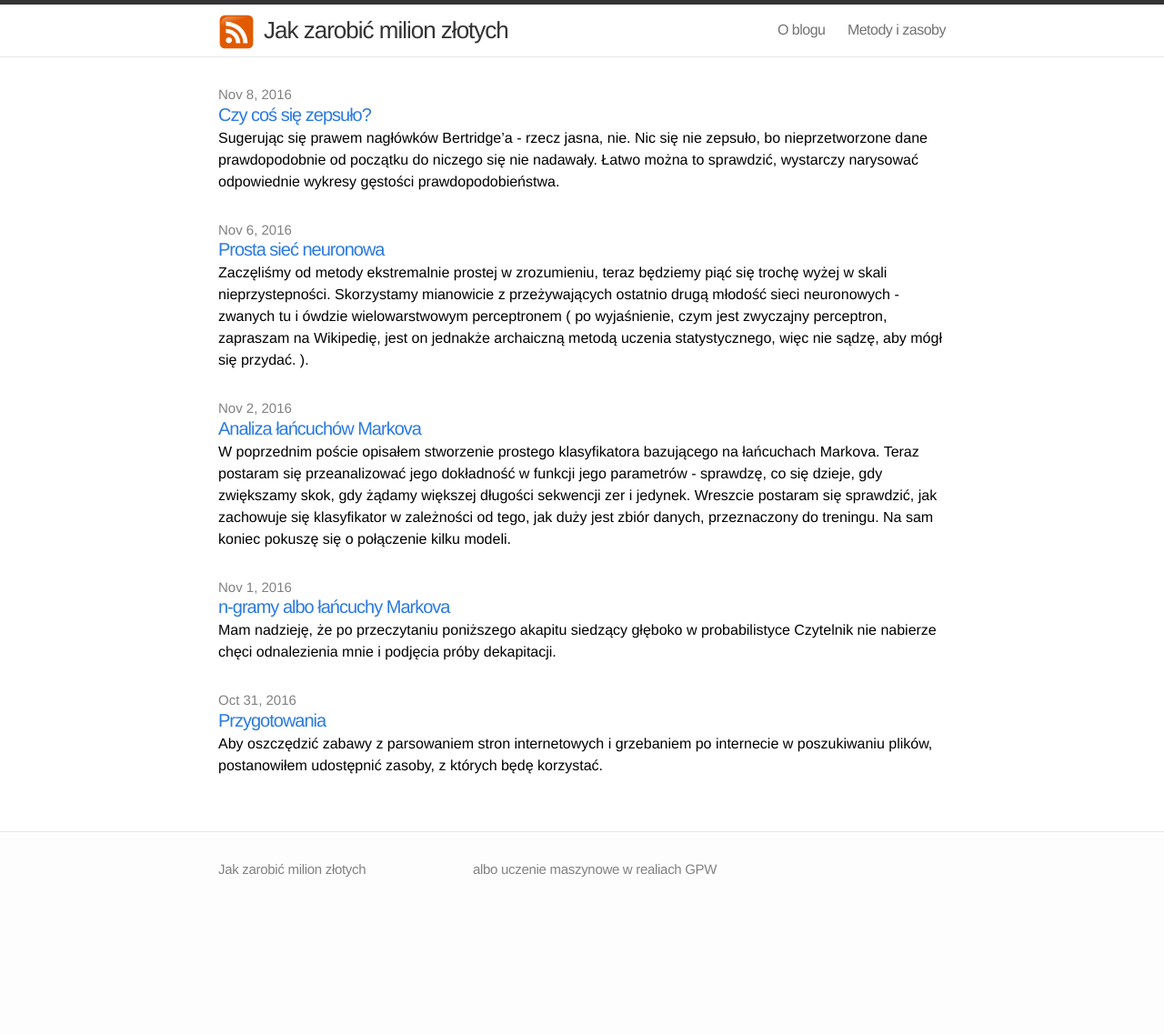
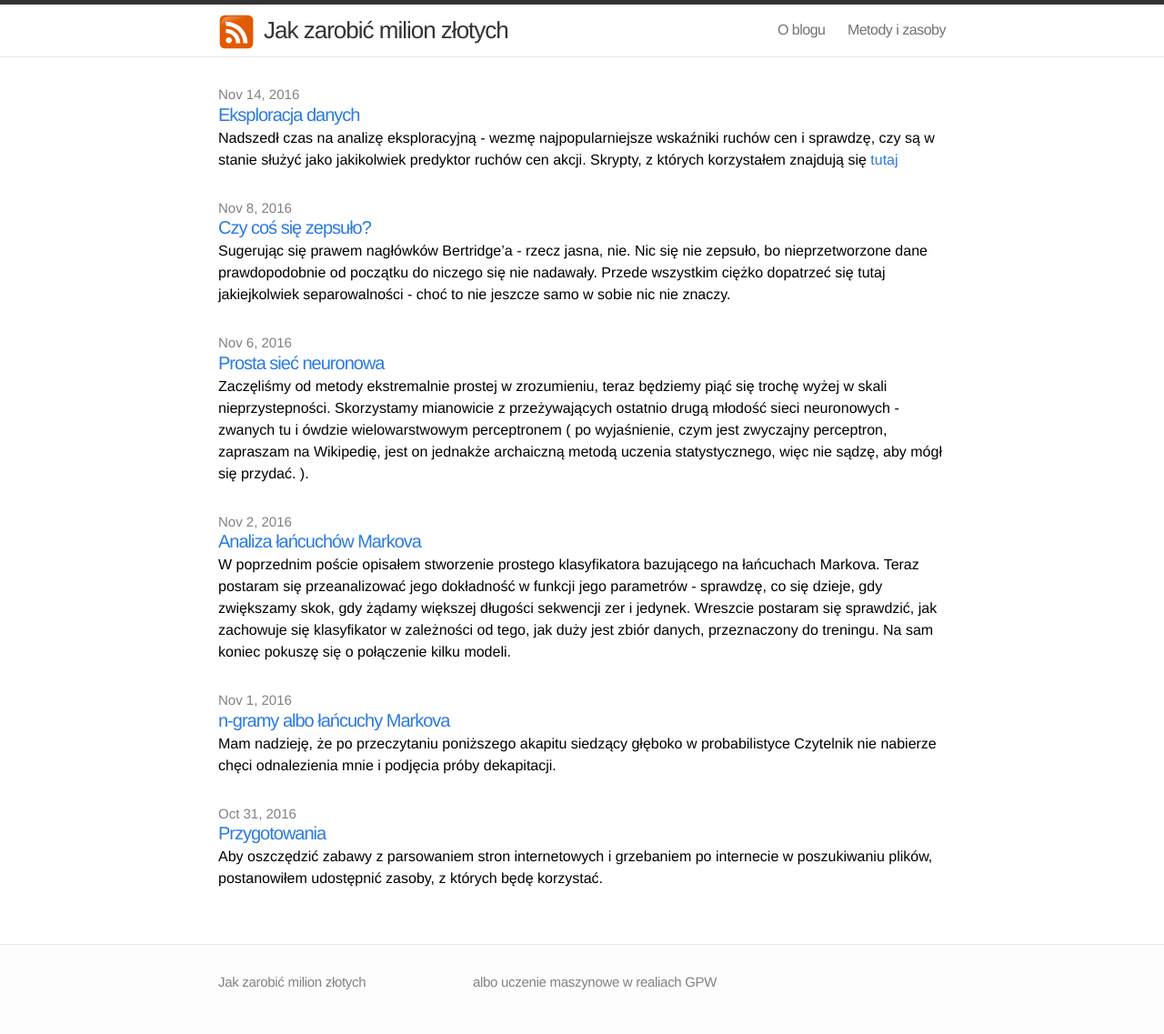
Before and after one commit to wig-ml/wig-ml.github.io, a Jekyll site: the page built from index.html, in a window 1280 px wide. Shown: the whole page at 91% size. Built offline with Jekyll 4.4.1, drawn with Linux system fonts in a browser that asks for light colours; before the commit the page ends 1012 px from its top, so only the background shows below that.

Commit message:
exploration

````diff
--- a/_posts/2016-11-08-popsulo.markdown
+++ b/_posts/2016-11-08-popsulo.markdown
@@ -6,14 +6,14 @@ date:   2016-11-08
 categories: jekyll update
 ---
 
-Sugerując się prawem nagłówków Bertridge'a - rzecz jasna, nie. Nic się nie zepsuło, bo nieprzetworzone dane prawdopodobnie od początku do niczego się nie nadawały. Łatwo można to sprawdzić, wystarczy narysować odpowiednie wykresy gęstości prawdopodobieństwa.
+Sugerując się prawem nagłówków Bertridge'a - rzecz jasna, nie. Nic się nie zepsuło, bo nieprzetworzone dane prawdopodobnie od początku do niczego się nie nadawały. Przede wszystkim ciężko dopatrzeć się tutaj jakiejkolwiek separowalności - choć to nie jeszcze samo w sobie nic nie znaczy.
 
 <div class="imgcap">
 <img src="/assets/neural-net/densityplot.png">
 </div>
 
 
-Bez żadnej informacji wykresy nie wyglądają na niosące szczególnie wartościową informację. Co one zatem przedstawiają? Każdy z powyższych wykresów mianowicie reprezentuje jedną z dziesięciu zmiennych pozycyjnych naszych wektorów wejściowych ze zbioru treningowego ( po znormalizowaniu tak, aby mieć samą zmienność ceny, bez jej bezwzględnego poziomu ) - dla $S=1, L=10, R=1$, czyli kolejno dziesięć dni przed dniem obecny, dziewięć, osiem, i tak dalej... Czerwona krzywa to gęstość prawdopodobieństwa, że wektor posiadający wartość z danej przedziału ( bo wykres gęstości prawdopodobieństwa powstał z histogramu o 50 'koszykach' ) będzie w klasie spadkowej, niebieska - dodatniej. Sytuacji nie poprawia zignorowanie normalizacji - choć mogłoby się tak wydawać, bo ich średnie poziomy dla tych dwóch wyróżnionych klas są różne - co z tego, skoro mamy gigantyczne odchylenia standardowe, przez co w praktyce zbiory te zachodzą na siebie.
+Bez żadnej informacji wykresy nie wyglądają na niosące szczególnie wartościową informację. Co one zatem przedstawiają? Każdy z powyższych wykresów mianowicie reprezentuje jedną z dziesięciu zmiennych pozycyjnych naszych wektorów wejściowych ze zbioru treningowego ( po znormalizowaniu tak, aby mieć samą zmienność ceny, bez jej bezwzględnego poziomu ) - dla $S=1, L=10, R=1$, czyli kolejno dziesięć dni przed dniem obecny, dziewięć, osiem, i tak dalej... Czerwona krzywa to gęstość prawdopodobieństwa, że wektor posiadający wartość z danej przedziału ( bo wykres gęstości prawdopodobieństwa powstał z histogramu o 50 'koszykach' ) będzie w klasie spadkowej, niebieska - dodatniej. Sytuacji nie poprawia zignorowanie normalizacji - choć mogłoby się tak wydawać, bo ich średnie poziomy dla tych dwóch wyróżnionych klas są różne - co z tego, skoro mamy gigantyczne odchylenia standardowe, przez co w praktyce zbiory te zachodzą na siebie. ( średnie to $~110, 140$, a odchylenia standardowe osiągają ponad $600$. )
 
 Powyższe nie musi być jednakże przesłanką rozstrzygającą na temat beznadziejności zbioru treningowego - gdybym narysował podobne krzywe dla przytaczanego już zbioru spiralnego, okazałoby się, że są one analogicznie nie do odróżnienia, a jednak sieć się uczy i z powodzeniem klasyfikuje przynależność. Były one jednakże jednoznacznie separowalne. Tutaj, najwidoczniej, separowalności brak, a powyższe, jeśli nie rozstrzyga, to pomaga się do tej tezy przychylić. Można pobawić się parametrami, zmienić skok, długość, wreszcie zasięg, ale nie za wiele to zmienia. Potrzebujemy więcej informacji, informacji innego typu niż zwyczajne ruchy cen. Wolumen, równie łatwy do pozyskania jak ruchy cen, jest podobnie jak one bez niczego więcej bezużyteczny. Albo sieć sama zrobi z niej użytek, albo sami jej podpowiemy, jak ma to zrobić.
 
@@ -43,4 +43,10 @@ Czas na ręczne wkładanie metryk.
 <img src="/assets/neural-net/sharpe.png">
 </div>
 
-No, powkładałem. Mam wrażenie, że wystąpiła drobna poprawa - ale tak czy siak w dalszym ciągu posuwamy się bardzo drobymi krokami - trzeba będzie czegoś więcej. W akcie desperacji spróbuję wyciągnąć dane z komunikatów giełdowych na temat raportów - ale myślę, że może mi to trochę zająć. Na czym bowiem polega przeszkoda? Potrzebne mi są informacje na temat tego, kiedy dana spółka opublikowała raport  - nie możemy włączyć do wektorów informacji na temat raportów, który nie został jeszcze opublikowany! Zdobycie samych raportów było w zasadzie bezproblemowe, poza małymi problemami z Selenium (narzędzie do parsowania stron), ponieważ przechowywane były w formie znormalizowanej, tabelkowej. Informacje na temat daty publikacji każda firma publikuje po swojemu - jedna opublikuje w formacie liczbowym "dzien.miesiac.rok", inna "20 stycznia 2015", jeszcze inna opublikuje w innym terminie raporty skonsolidowane i jednostkowe. Gdyby tego było, częstym zjawiskiem jest zmiana daty publikacji, wtedy pojawia się specjalny komunikat "zmiana terminu publikacji raportów" - ale tytuł oczywiście też jest zależny od podmiotu, który publikuje taką informację.
+No, powkładałem. Mam wrażenie, że wystąpiła drobna poprawa - ale tak czy siak w dalszym ciągu posuwamy się bardzo drobymi krokami - trzeba będzie czegoś więcej. Cofnę się o kilka kroków i spróbuję sprawdzić, co może stanowić zmienną separującą, ale najpierw ucieknę do modeli "state-of-art" w dziedzinie przewidywania szeregów czasowych - rekurencyjnych sieci neuronowych.
+
+
+
+W akcie desperacji spróbuję wyciągnąć dane z komunikatów giełdowych na temat raportów - ale myślę, że może mi to trochę zająć. Na czym bowiem polega przeszkoda? Potrzebne mi są informacje na temat tego, kiedy dana spółka opublikowała raport  - nie możemy włączyć do wektorów informacji na temat raportów, który nie został jeszcze opublikowany! Zdobycie samych raportów było w zasadzie bezproblemowe, poza małymi problemami z Selenium (narzędzie do parsowania stron), ponieważ przechowywane były w formie znormalizowanej, tabelkowej. Informacje na temat daty publikacji każda firma publikuje po swojemu - jedna opublikuje w formacie liczbowym "dzien.miesiac.rok", inna "20 stycznia 2015", jeszcze inna opublikuje w innym terminie raporty skonsolidowane i jednostkowe. Gdyby tego było, częstym zjawiskiem jest zmiana daty publikacji, wtedy pojawia się specjalny komunikat "zmiana terminu publikacji raportów" - ale tytuł oczywiście też jest zależny od podmiotu, który publikuje taką informację.
+
+W następnym odcinku - analiza eksploracyjna ruchów cen i wiadomości.
--- /dev/null
+++ b/_posts/2016-11-14-eksploracja.markdown
@@ -0,0 +1,109 @@
+---
+layout: post
+mathjax: true
+title:  "Eksploracja danych"
+date:   2016-11-14
+categories: jekyll update
+---
+
+
+Nadszedł czas na analizę eksploracyjną - wezmę najpopularniejsze wskaźniki ruchów cen i sprawdzę, czy są w stanie służyć jako jakikolwiek predyktor ruchów cen akcji. Skrypty, z których korzystałem znajdują się [tutaj](https://github.com/wig-ml/blog_source/blob/master/data%20exploration/exp.py)
+
+## SIŁA RELATYWNA
+
+Czym jest siła relatywna? Niestety pod tą nazwą spotyka się dwa wskaźniki - przetestuję obydwa.
+
+Pierwszy to wskaźnik, który ma informać nas, jak się miała do siebie w danym okresie średnia wzrostów i spadków. Pozostając w przestrzeni "łańcuchów" różnego skoku i długości zdefiniowanych przy okazji n-gramów, niech $L$ będzie długością łańcucha, a $S$ skokiem. $C(t)$ będzie ceną w punkcie $t$ od początku. Wtedy $S_+ = \sum_{t \in A} ( C(t)-C(t-1) )/C(t-1) $, $S_- = \sum_{t \in B} ( C(t)-C(t-1) )/C(t-1)$, gdzie
+<div style="margin:auto">
+ $A = \{ t: C(t)-C(t-1) > 0 \}, B = \{ t: C(t)-C(t-1) < 0 \}$.
+</div>
+
+Wtedy $RS = \frac{ S_+ / \mid S_+ \mid }{ S_- / \mid S_- \mid }$, a $RSI = 100(1 - \frac{1}{1+RS})$
+
+Wyniki?
+
+<div class="imgcap">
+<img src="/assets/exp/RSI.png">
+</div>
+
+Funkcja ```transform_RSI```.
+
+Może słowo wyjaśnienia, co obrazują powyższe wykresy. Tytuły przedstawiają parametry, które zostały wykorzystane do stworzenia wykresu - mamy oddalenia zarówno jednodniowe, siedmiodniowe, dwutygodniowe i miesięczne - zdecydowałem się przedstawić losową próbkę z 24 losowo wybranych zestawów. Redukując zmienne odstające - to jest zrównując pierwszy i ostatni percentyl z ich wewnętrznymi wartościami narysowałem wykres gęstości prawdopodobieństwa na podstawie histogramu z 50 koszyków. Nie jest to wykres prawdopodobieństwa wzrostu/spadku. Jest to wykres prawdopodobieństwa warunkowego, $P( X \in (a,b) \mid \Delta X > 0 )$ i $P( X \in (a,b) \mid \Delta X < 0 )$, czyli prawdopodobieńśtwa, że wartość spółki znajduje się w zadanym przedziale (jednym z pięćdziesięciu), jeśli jej wartość spadła/wzrosła. Zdecydowałem się na przedstawienie tego wykresu, ponieważ, obserwacji spadających było nieproporcjonalnie więcej niż rosnących - można to sprawdzić samodzielnie, ale niżej reprezentatywny dla całości obrazek.
+
+<div class="imgcap">
+<img src="/assets/exp/overall.png">
+</div>
+
+Funkcja ```transform_to_RS```
+
+Na pierwszym zestawie wykresów widać niewielkie różnice między poszczególnymi dystrybucjami. W szczególności widzimy różnicę na korzyść wzrostu i spadku tam, gdzie sugerowałaby to interpretacja z [Investopedii](http://www.investopedia.com/terms/r/rsi.asp) - dla niższych wartości mamy wyprzedany papier, który czeka zwrot w górę, dla wyższych wykupiony, napompowany, który może niedługo pęknąć i spaść w dół.
+
+Druga metoda polega na sprawdzeniu, jak wzrost każdej spółki ma się do najlepszej dzisiaj spółki.
+
+<div class="imgcap">
+<img src="/assets/exp/ROC.png">
+</div>
+
+Nic imponującego - wręcz przeciwnie. Z drugiej strony, byłem przekonany, że metoda powinna przynieść satysfakcjonujące rezultaty. Intuicyjnie, jeśli spółka była lepsza od pozostałych przez ostatni miesiąc, to rzesza inwestorów powinna ten wzrost zauważyć i zainwestować w papier - tak właśnie powstają bańki. Czyżbym coś zepsuł? // tutaj link do kodu na github
+
+
+## WSKAŹNIK SHARPE'A
+
+W pewnym momencie historii rynków finansowych ktoś, a mianowicie facet nazwiskiem William Sharpe postanowił wprowadzić miarę rentowności papieru wartościowego z ryzyka, jakie podejmujemy inwestując weń. Ryzyko definiujemy tu jako odchylenie standardowe ruchów danego papieru. Wzór:
+<div>
+$$\frac{ R_p - R_b }{ \sigma_p }$$
+</div>
+
+gdzie $R_p$ to średni zwrot z inwestycji w papier w zadanym okresie, $R_b$ to średni zwrot z inwestycji w papier określony jako "bezpieczny" - tutaj niech będzie WIG - choć w WIG bezpośrednio inwestować nie można ( chyba, że skorzystamy z funduszu indeksowego ). $\sigma_p$ to własnie ryzyko inwestycji w nasz papier. Rozważę dwa przypadki: pierwszy, czyli średni zwrot tylko i wyłącznie w danym łańcuchu, do którego przypisany jest zwrot i drugi, czyli średnia ruchoma zwrotów z łańcuchów od początku.
+
+<div class="imgcap">
+<img src="/assets/exp/sharpes.png">
+</div>
+
+Funkcja ```transform_to_sharpe```
+
+Powyżej wykres prawdopodobieństw warunkowych dla średnich zwrotów w danym łańcuchu - widzimy, że występuje między nimi pewna, choć nieznaczna różnica. Nasuwa się hipoteza, żeby sprawdzić, czy wskaźnik Sharpe'a razem z pierwszą odmianą RSI będzie wskazywał nam jakąś separowalność. Tymczasem sprawdźmy wersję dla średniej ważonej o kroku 0.8:
+
+<div class="imgcap">
+<img src="/assets/exp/sharpesemas.png">
+</div>
+
+Funkcja ```transform_to_sharpe_EMA```
+
+Żeby nie zaśmiecać posta, zostawię tylko spostrzeżenie, że dla kroku 0.5 wygląda to podobnie. Wydaje się więc, że to podejście nie wróży nam pełnego skarbca - choć zastanawia mnie, skąd bierze się nagły spadek przy zerze.
+
+Warte uwagi są przynajmniej dwie rzeczy: przewaga rosnących akcji po lewej stronie krzywej, to jest dla ujemnych wskaźników. To sugerowałoby, że częściej można zarobić na odwracającym się trendzie, zamiast na jego kontynuacji - tak, jak w przypadku RSI. Po drugie, niepokoi mnie gwałtowny spadek wartości wskaźnika dla średnich ważonych - prawdę mówiąć, moją pierwszą myślą jest pomyłka w kodzie Pythona odpowiedzialny za obliczenia. Niemniej, warto sprawdzić, na ile wskaźnik Sharpe'a jest niezależny od siły relatywnej. Jeśli korelacja nie jest wysoka, będzie to istotna, dodatkowa informacja, którą warto się zasugerować.
+
+
+## ŚREDNIE WAŻONE
+
+Ostatnią sekcją w tej części będzie analiza rezultatów inwestowania według średnich... różnych.
+
+1. Średnia różnica cen ważona różnicą w wolumenie.
+2. Średnia różnica cen ważona wolumenem.
+3. Zwykła średnia cen w łańcuchu podzielona przez ostatnią cenę.
+4. Średnia ruchoma wykładnicza z różnic cen.
+
+<div class="imgcap">
+<img src="/assets/exp/avgs.png">
+</div>
+
+Funkcja ```transform_average```
+
+Kolejne wykresy średnich dla skoku łańcucha 2, długości 18 i ceny następnego dnia.
+
+
+<div>
+<img src="/assets/exp/avgs_.png">
+</div>
+
+Skok - 6, długość - 14, cena dwa tygodnie później.
+
+
+Istnieje pewna zauważalna, choć niewielka, różnica między dystrybucjami czerwoną a niebieską. Zastanawiające jest, że mamy tutaj wyraźnie widoczną przewagę po stronie dodatnich wartości, choć dla wskaźnika Sharpe'a i tempa zmian wszystko, co dało się wypatrzeć to dramatyczne załamanie i dominujący czerwień błękit - potwierdza to tylko moje podejrzenie, że popełniłem gdzieś błąd. Nie udało mi się niestety go namierzyć.
+
+Nie zamieszczałem wszystkich wykresów - wszystkim i tak nikt by się nie przyjrzał, a dodatkowe można z łatwością wygenerować posiadając gotowe funkcje ze skryptu na początku postu.
+
+Podsumowując, myślę, że istnieje nadzieja na wykorzystanie tych wskaźników jako własności ( zmiennych objaśniajacych ) ostatecznego modelu. Widać nieznaczną separowalność, a przy dobrych wiatrach może się okazać, że wskaźniki są ze sobą słabo skorelowane. Będziemy wtedy wiedzieć, że zyskujemy nową informację włączając wskaźnik do modelu, zamiast powielania już istniejącej.
+
+Przed nami jednak testy, dobranie najbardziej odpowiadających konkretnym wskaźnikom łańcuchów. W następnym odcinku postaram się skorzystać z twierdzenia Bayesa celem znalezienia strategii - podobnie, jak w odcinku o n-gramach. Poza tym spróbuję sprawdzić i włączyć do modelu więcej wskaźników, a następnie raz jeszcze przetrenuję sieć neuronową. Dalsze plany zakładają podzielenie ruchów cen akcji na trendy rosnące i malejące i zastosowanie metod analizy przeżycia do zidentyfikowania czasu pozostałego do odwrócenia trendu.
````
Also changed, not shown: assets/exp/ROC.png (added), assets/exp/RSI.png (added), assets/exp/avgs.png (added), assets/exp/avgs_.png (added), assets/exp/overall.png (added), assets/exp/sharpes.png (added), assets/exp/sharpesemas.png (added), 3 other files.
